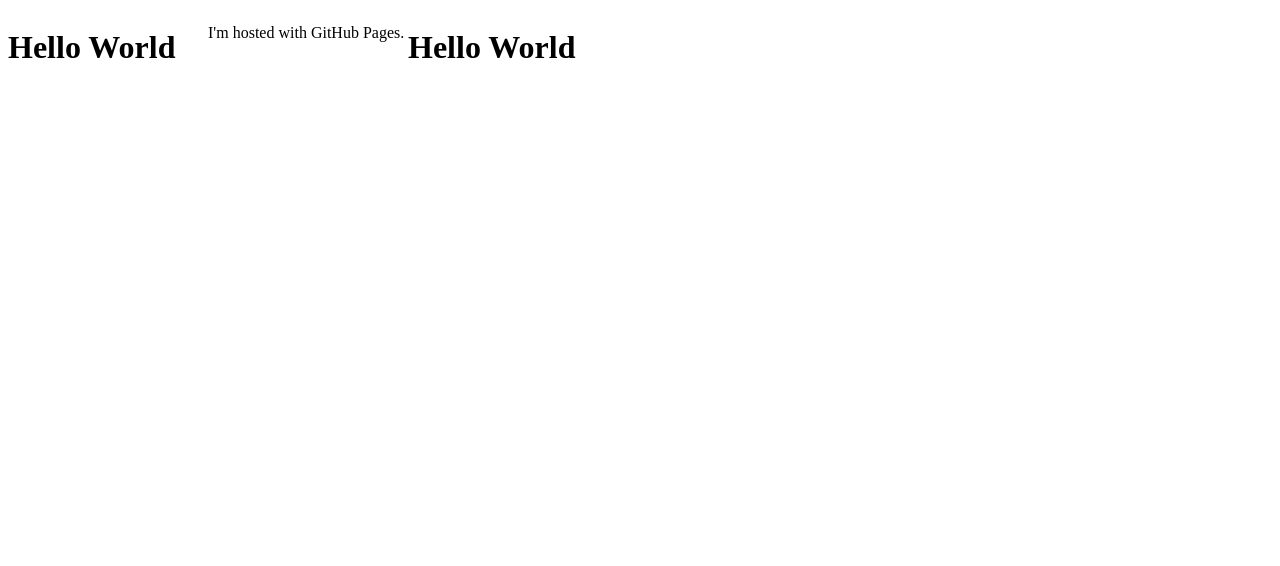
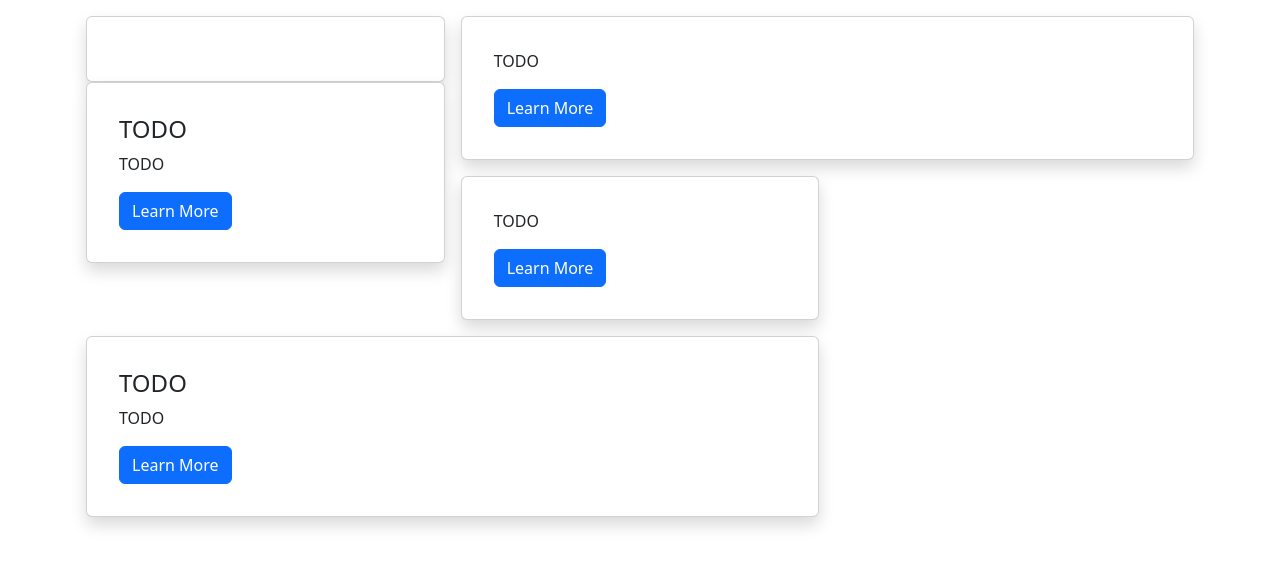
Before and after one commit to skanredfield/skanredfield.github.io, a plain HTML site: page index.html in a window 1280 px wide. Drawn offline with nearby package versions, Linux system fonts and the light colour scheme.

Commit message:
Update index.html

```diff
--- a/index.html
+++ b/index.html
@@ -1,21 +1,65 @@
 <!DOCTYPE html>
 <html>
 <head>
-	<script src="https://unpkg.com/masonry-layout@4/dist/masonry.pkgd.min.js"></script>
+	<!-- Bootstrap 5 -->
+    <link href="https://cdn.jsdelivr.net/npm/bootstrap@5.2.3/dist/css/bootstrap.min.css" rel="stylesheet">
+    <script src="https://cdn.jsdelivr.net/npm/bootstrap@5.2.3/dist/js/bootstrap.bundle.min.js"></script>
+
+    <!-- Masonry -->
+    <script src="https://cdn.jsdelivr.net/npm/masonry-layout@4.2.2/dist/masonry.pkgd.min.js"
+            integrity="sha384-GNFwBvfVxBkLMJpYMOABq3c+d3KnQxudP/mGPkzpZSTYykLBNsZEnG2D9G/X/+7D"
+            crossorigin="anonymous" async>
+    </script>
 </head>
 <body>
-	<div class="grid" data-masonry='{ "itemSelector": ".grid-item", "columnWidth": 200 }'>
-	  <div class="grid-item">
-		<h1>Hello World</h1>
-	  </div>
-	  <div class="grid-item grid-item--width2">
-		<p>I'm hosted with GitHub Pages.</p>
-	  </div>
-	  <div class="grid-item">
-		<h1>Hello World</h1>
-	  </div>
-	</div>
+	<div class="container p-3">
 
+        <div class="row g-3" data-masonry='{"percentPosition": true}'>
 
+            <div class="col-sm-4">
+                <div class="card shadow p-3">
+                    <div class="card-body">
+                    </div>
+                </div>
+
+                <div class="card shadow p-3">
+                    <div class="card-body">
+                    <h4 class="card-title">TODO</h4>
+                    <p class="card-text">TODO</p>
+                    <a href="#" class="btn btn-primary" data-bs-toggle="modal" data-bs-target="#info_modal_weather">Learn More</a>
+                    </div>
+                </div>
+            </div>
+
+            <div class="col-sm-8">
+                <div class="card shadow p-3">
+                    <div class="card-body">
+                    <p id="snap-details" class="card-text">TODO</p>
+                    <a href="#" class="btn btn-primary" data-bs-toggle="modal" data-bs-target="#info_modal_snaps">Learn More</a>
+                    </div>
+                </div>
+            </div>
+
+            <div class="col-sm-4">
+                <div class="card shadow p-3">
+                    <div class="card-body">
+                    <p id="snap-details" class="card-text">TODO</p>
+                    <a href="#" class="btn btn-primary" data-bs-toggle="modal" data-bs-target="#info_modal_snaps">Learn More</a>
+                    </div>
+                </div>
+            </div>
+
+            <div class="col-sm-8">
+                <div class="card shadow p-3">
+                    <div class="card-body">
+                    <h4 class="card-title">TODO</h4>
+                    <p class="card-text">TODO</p>
+                    <a href="#" class="btn btn-primary"  data-bs-toggle="modal" data-bs-target="#info_modal_weather">Learn More</a>
+                    </div>
+                </div>
+            </div>
+        </div>
+
+    </div>
 </body>
 </html>
```
